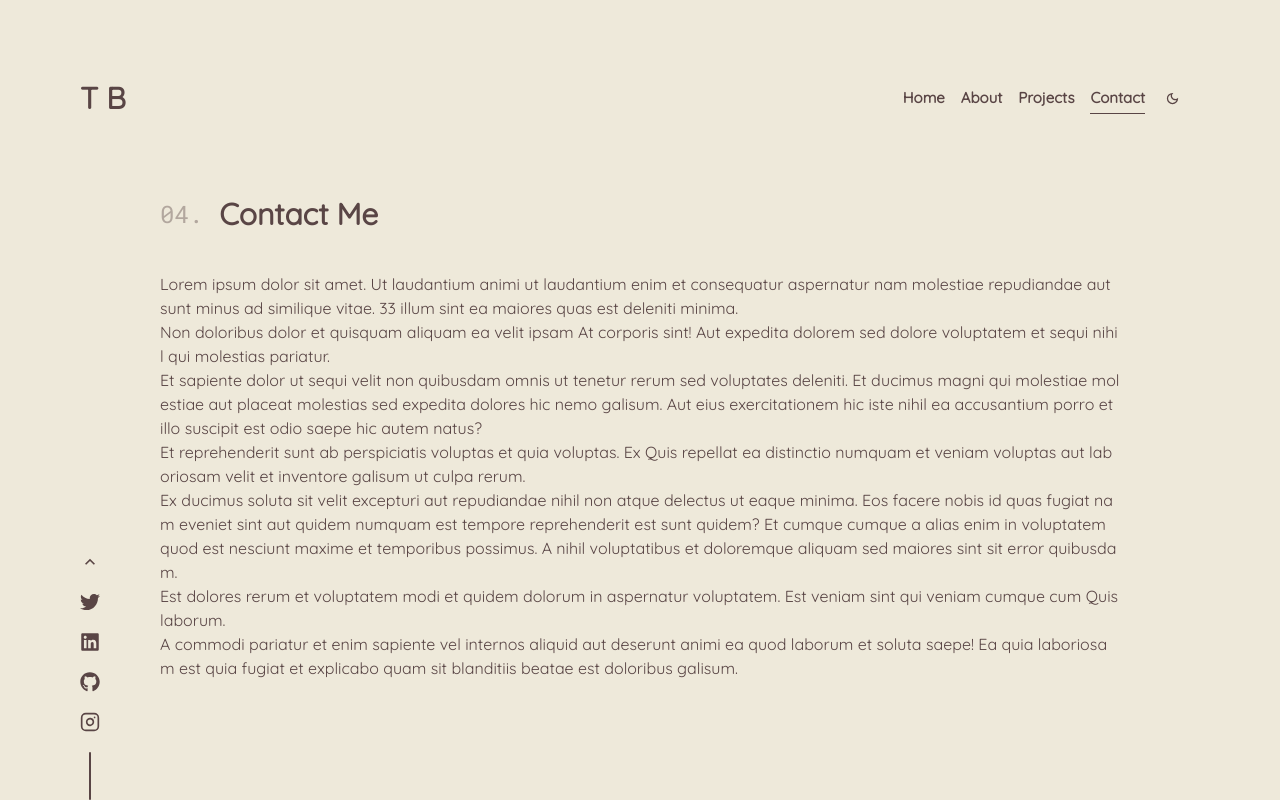
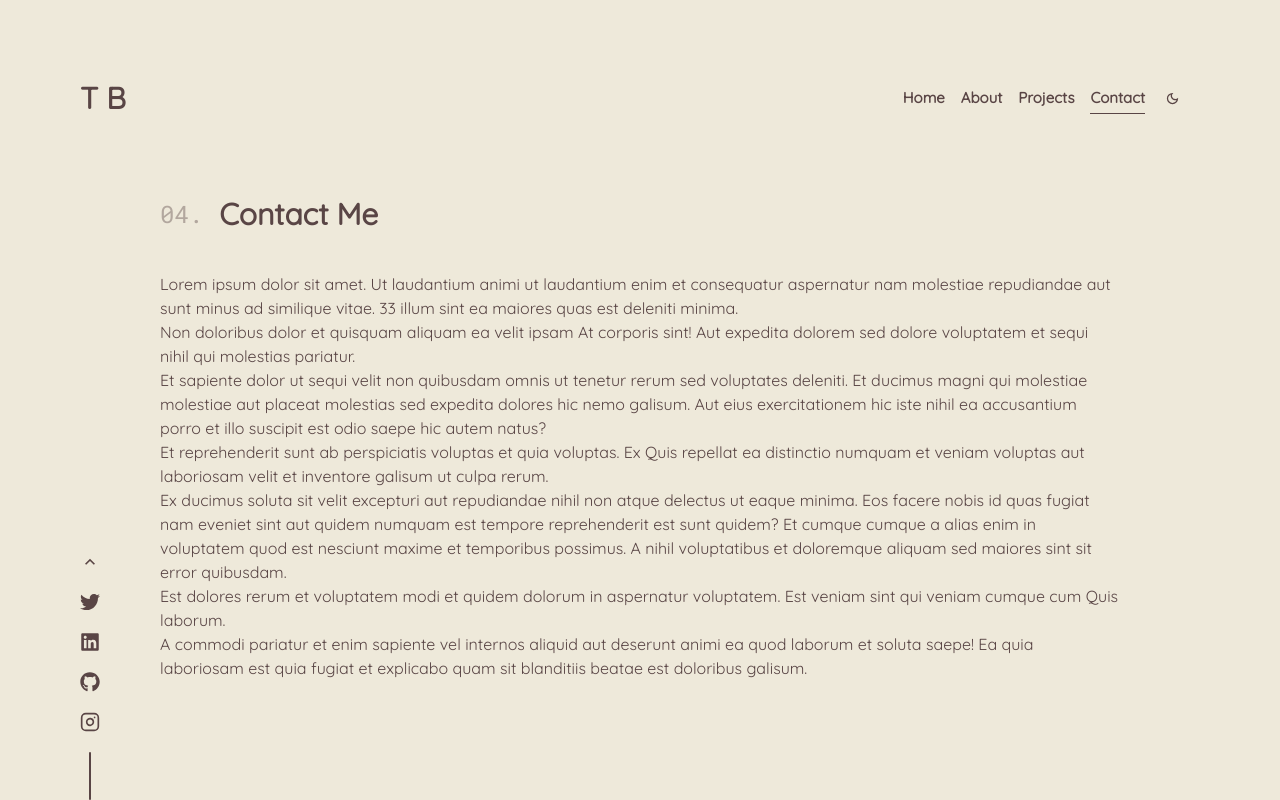
Before and after one commit to thomassbooth/Thomas-Booth-Portfolio, a Next.js app: page /contact in a window 1280 px wide. Built offline with nearby package versions, Linux system fonts and the light colour scheme.

Commit message:
remove ugly stuff

```diff
--- a/app/components/PageTransition.tsx
+++ b/app/components/PageTransition.tsx
@@ -11,7 +11,7 @@ const PageTransition = ({ children, width }: {
     <>
         <AnimatePresence>
             <motion.div
-                className = 'flex flex-col break-all items-center overflow-x-hidden'
+                className = 'flex flex-col items-center'
                 initial = {{ opacity: 0, y: 20}}
                 animate = {{ opacity: 1, y: 0}}
                 transition = {{ delay: 0.25}}
--- a/app/components/about/ListItem.tsx
+++ b/app/components/about/ListItem.tsx
@@ -12,7 +12,7 @@ const ListItem: React.FC<listItemProps> = ({ tech, icon: Icon }) => {
   return (
     <>
         <motion.li
-          initial = {{opacity: 0, x: '10%'}}
+          initial = {{opacity: 0, x: '20%'}}
           animate = {{opacity: 1, x: '0%'}}
           transition = {{delay: 1}}
           className = 'flex group'>
```
